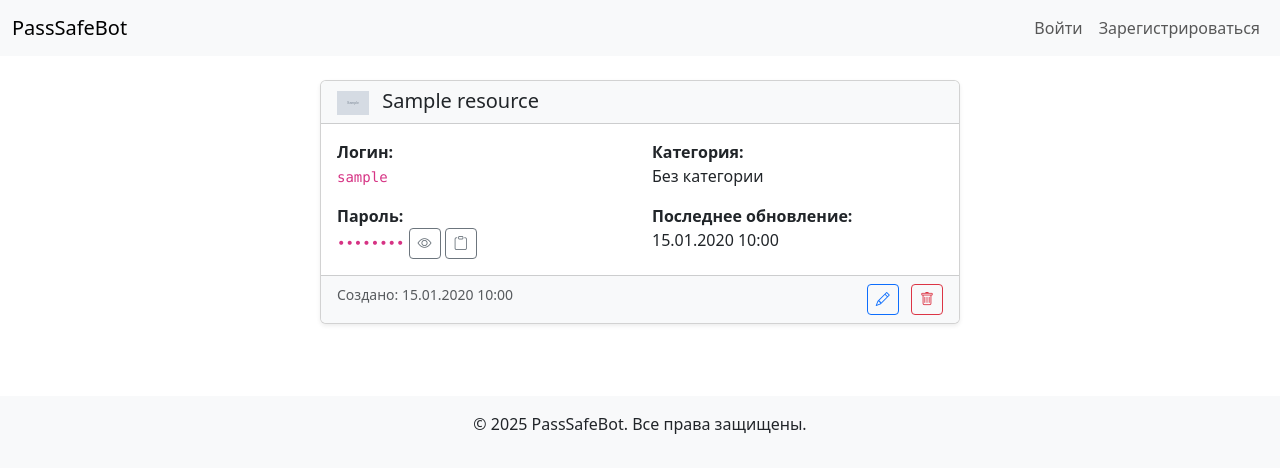
After one commit to AKhlebnov/passsafebot, a Django app: template backend/templates/passwords/password_list.html in a window 1280 px wide. The commit adds this page. Shown: the top 473 px of the page. Run offline with Django 4.2, Linux system fonts and the light colour scheme; the template is opened without the code that fills it: most values are stand-ins (such as "Sample title", 1, 10 or a date in 2020); grey boxes marked "Sample" are stand-in pictures; some libraries are stand-ins or nearby versions.

Commit message:
Add password list template, resource card, JS for password visibility, update base template and index, and add route and view for password_list

```diff
--- a/backend/passwords/urls.py
+++ b/backend/passwords/urls.py
@@ -1,9 +1,10 @@
 from django.urls import path
 
-from .views import IndexView
+from .views import IndexView, PasswordListView
 
 app_name = 'passwords'
 
 urlpatterns = [
     path('', IndexView.as_view(), name='index'),
+    path('passwords/', PasswordListView.as_view(), name='password_list'),
 ]
--- /dev/null
+++ b/backend/static/js/passwords.js
@@ -0,0 +1,32 @@
+document.addEventListener("DOMContentLoaded", function() {
+    // Кнопка показа/скрытия пароля
+    document.querySelectorAll('.show-password').forEach(button => {
+        button.addEventListener('click', function() {
+            const passwordField = this.previousElementSibling;
+            if (passwordField.textContent === '••••••••') {
+                passwordField.textContent = passwordField.dataset.password;
+                this.innerHTML = '<i class="bi bi-eye-slash"></i>';
+            } else {
+                passwordField.textContent = '••••••••';
+                this.innerHTML = '<i class="bi bi-eye"></i>';
+            }
+        });
+    });
+
+    // Кнопка копирования пароля
+    document.querySelectorAll('.copy-password').forEach(button => {
+        button.addEventListener('click', function() {
+            const passwordField = this.previousElementSibling.previousElementSibling;
+            const password = passwordField.dataset.password;
+
+            if (!password) return;
+
+            navigator.clipboard.writeText(password).then(() => {
+                this.innerHTML = '<i class="bi bi-clipboard-check"></i>';
+                setTimeout(() => {
+                    this.innerHTML = '<i class="bi bi-clipboard"></i>';
+                }, 2000);
+            }).catch(err => console.error('Ошибка копирования:', err));
+        });
+    });
+});
--- a/backend/templates/base.html
+++ b/backend/templates/base.html
@@ -6,6 +6,7 @@
     <meta charset="UTF-8">
     <meta name="viewport" content="width=device-width, initial-scale=1.0">
     <link rel="icon" type="image/png" sizes="220x220" href="{% static 'img/fav/favicon_220x220.png' %}">
+    <link rel="stylesheet" href="https://cdn.jsdelivr.net/npm/bootstrap-icons@1.11.1/font/bootstrap-icons.css">
     <title>{% block title %}PassSafeBot{% endblock %}</title>
     {% bootstrap_css %}
 </head>
@@ -19,5 +20,6 @@
     {% include 'includes/footer.html' %}
 
     {% bootstrap_javascript %}
+    {% block scripts %}{% endblock %}
 </body>
 </html>
--- /dev/null
+++ b/backend/templates/includes/resource_card.html
@@ -0,0 +1,57 @@
+<div class="col d-flex justify-content-center">
+  <div class="card shadow-sm mb-4" style="width: 40rem;">
+    <div class="card-header bg-light">
+      <h5 class="card-title mb-0">
+        {% if password.resource_icon %}
+          <img src="{{ password.resource_icon.url }}" alt="Иконка" class="me-2" style="height: 24px;">
+        {% endif %}
+        {{ password.resource }}
+      </h5>
+    </div>
+    <div class="card-body">
+      <div class="row">
+        <div class="col-md-6">
+          <p class="card-text">
+            <strong>Логин:</strong><br>
+            <code>{{ password.login }}</code>
+          </p>
+          <p class="card-text">
+            <strong>Пароль:</strong><br>
+            <code class="password-field" data-password="{{ password.password }}">••••••••</code>
+            <button class="btn btn-sm btn-outline-secondary show-password" type="button">
+              <i class="bi bi-eye"></i>
+            </button>
+            <button class="btn btn-sm btn-outline-secondary copy-password" type="button">
+              <i class="bi bi-clipboard"></i>
+            </button>
+          </p>
+        </div>
+        <div class="col-md-6">
+          <p class="card-text">
+            <strong>Категория:</strong><br>
+            {{ password.category.name|default:"Без категории" }}
+          </p>
+          <p class="card-text">
+            <strong>Последнее обновление:</strong><br>
+            {{ password.updated_at|date:"d.m.Y H:i" }}
+          </p>
+        </div>
+      </div>
+    </div>
+    <div class="card-footer bg-light">
+      <div class="d-flex justify-content-between">
+        <small class="text-muted">
+          Создано: {{ password.created_at|date:"d.m.Y H:i" }}
+        </small>
+        <div>
+          <a href="#" class="btn btn-sm btn-outline-primary me-2">
+            <i class="bi bi-pencil"></i>
+          </a>
+          <a href="#" class="btn btn-sm btn-outline-danger">
+            <i class="bi bi-trash"></i>
+          </a>
+        </div>
+      </div>
+    </div>
+  </div>
+</div>
--- a/backend/templates/passwords/index.html
+++ b/backend/templates/passwords/index.html
@@ -7,7 +7,7 @@
         <h1>Добро пожаловать в PassSafeBot!</h1>
         <p>Управляйте своими паролями легко и безопасно.</p>
         {% if user.is_authenticated %}
-            <a class="btn btn-primary" href="/passwords/">Перейти к ресурсам</a>
+            <a class="btn btn-primary" href="{% url 'passwords:password_list' %}">Перейти к ресурсам</a>
         {% else %}
             <a class="btn btn-success" href="{% url 'registration' %}">Зарегистрироваться</a>
             <a class="btn btn-secondary" href="{% url 'login' %}">Войти</a>
--- /dev/null
+++ b/backend/templates/passwords/password_list.html
@@ -0,0 +1,19 @@
+{% extends "base.html" %}
+{% load static %}
+
+{% block title %}
+  Лента ресурсов
+{% endblock %}
+
+{% block content %}
+  {% for password in passwords %}
+    <article class="mb-5">
+      {% include "includes/resource_card.html" %}
+    </article>
+  {% endfor %}
+  {% include "includes/paginator.html" %}
+{% endblock %}
+
+{% block scripts %}
+  <script src="{% static 'js/passwords.js' %}"></script>
+{% endblock %}
```
Also changed, not shown: backend/passwords/views.py (+16 -1 lines).
